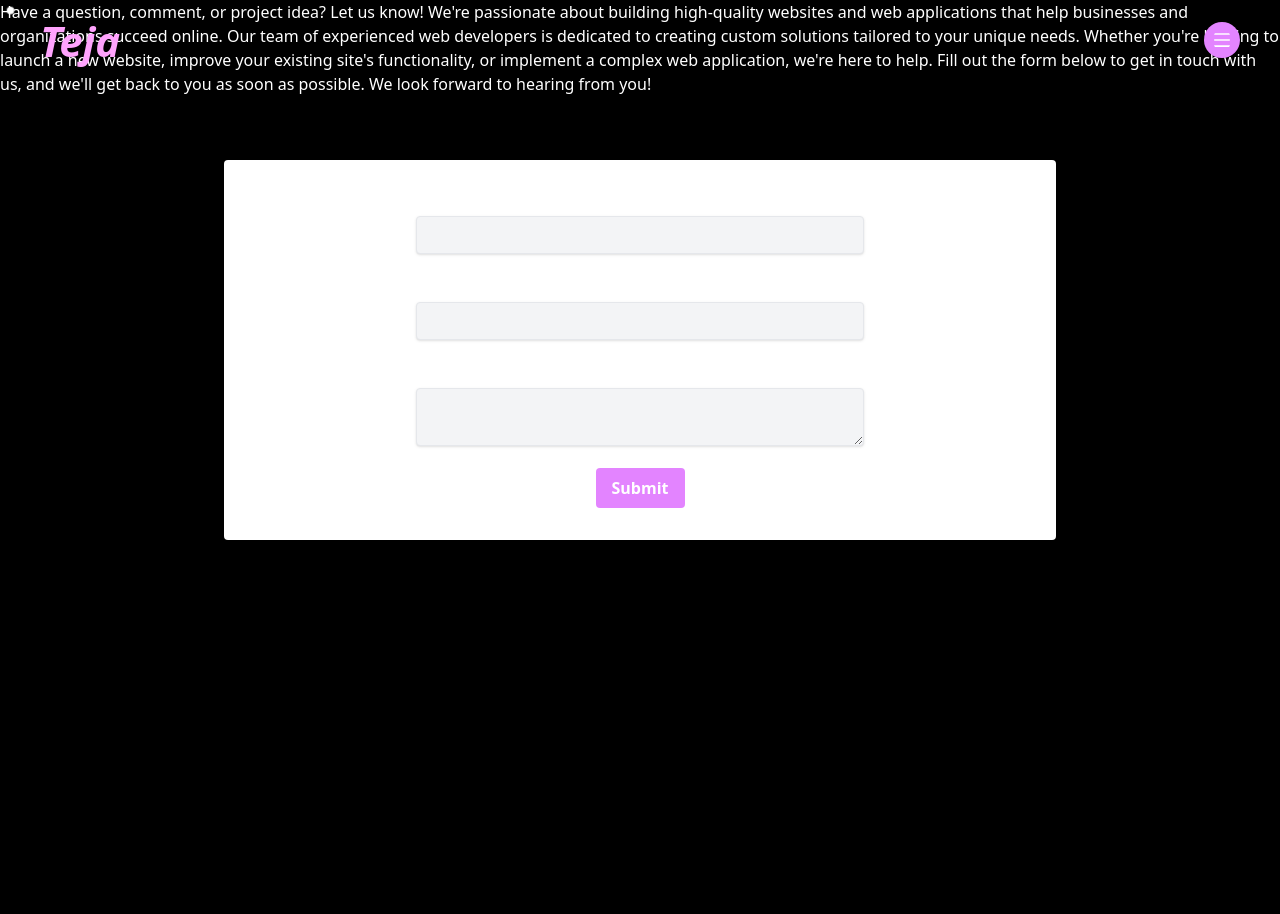
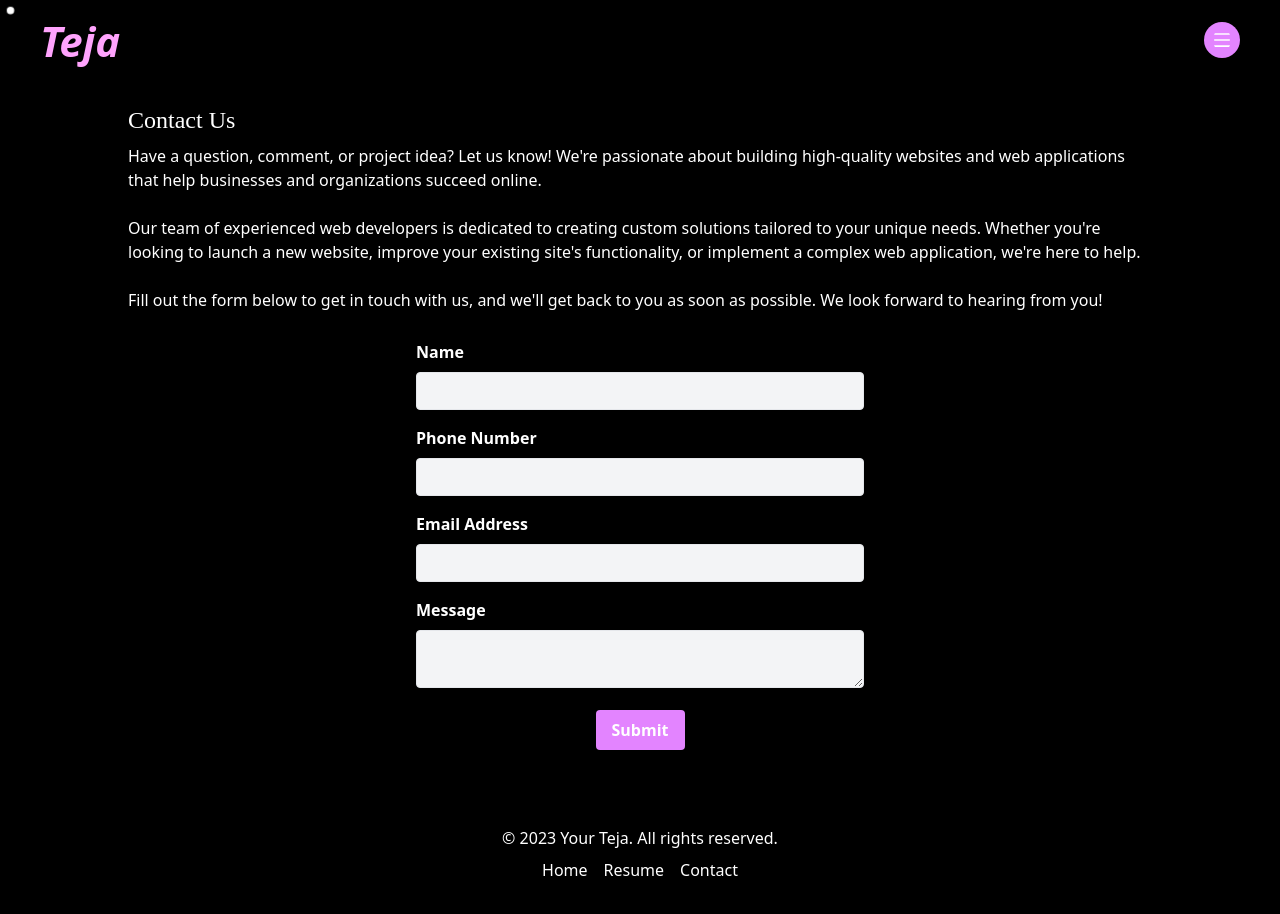
Before and after one commit to Teja-saie/2023-portfolio, a React (Vite) app: page /contact in a window 1280 px wide. Before the commit the page ends 800 px from the top, so only its background shows below. Built offline with nearby package versions, Linux system fonts and the light colour scheme.

Commit message:
Fixed many things

```diff
--- a/src/App.tsx
+++ b/src/App.tsx
@@ -8,6 +8,7 @@ import { AnimatePresence,motion  } from "framer-motion"
 import Loader from './assets/Components/Loader'
 import { useEffect,useState } from 'react'
 import Hamberger from './assets/Components/Hamberger'
+import Footer from './assets/Components/Footer'
 
 function App() {
   const [showLoader, setshowLoader] = useState<Boolean>(true)
@@ -27,6 +28,7 @@ function App() {
         <Route path='/resume' element={<Resume/>}/>
         <Route path='/contact' element={<Contact/>}/>
       </Routes>
+      <Footer/>
       </motion.div>
       </>
       }
--- a/src/assets/Components/AboutSection.tsx
+++ b/src/assets/Components/AboutSection.tsx
@@ -52,7 +52,7 @@ function AboutSection(){
           </p>
         </div>
         <div className="lg:w-1/2 right-0 justify-center items-center flex">
-          <img className="bg-auto h-4/5 " src={image} />
+          <img className="bg-auto h-4/5" src={image} />
         </div>
       </div>
   )
--- a/src/assets/Components/Banner.tsx
+++ b/src/assets/Components/Banner.tsx
@@ -1,5 +1,6 @@
 import { Link } from 'react-router-dom';
 import Typewriter from './TypeWrites';
+import {AiOutlineMail} from "react-icons/ai"
 
 const Banner = () => {
 
@@ -8,7 +9,7 @@ const Banner = () => {
       <div className='banner rounded-2xl h-[80vh] w-[80vw] flex justify-center flex-col items-center'>
         <h1 className='text-4xl text-white'>Hi, I'm <span className='font-extrabold'>Teja</span></h1>
         <p className='my-2 text-2xl font-semibold'>I am a <Typewriter texts={['Full Stack Developer','React JS Developer', 'Frontend Developer', 'Mern Stack Developer']} /></p>
-        <Link to="/contact" className='text-center border-2 border-third p-2 rounder-lg w-[150px] m-3 hover:bg-third hover:text-black font-semibold transition ease-in-out rounded-lg'>Contact Me</Link>
+        <Link to="/contact" className='flex items-center text-center border-2 border-third p-2 rounder-lg w-[150px] m-3 hover:bg-third hover:text-black font-semibold transition ease-in-out rounded-lg justify-center'>Contact Me <AiOutlineMail className='inline ml-[4px]'/></Link>
       </div>
     </div>
   )
--- a/src/assets/Components/Hamberger.tsx
+++ b/src/assets/Components/Hamberger.tsx
@@ -1,7 +1,7 @@
 import React from "react";
 import { Link, NavLink } from "react-router-dom";
 import { motion, AnimatePresence } from 'framer-motion';
-import { FaLinkedinIn,FaGithub, FaInstagram } from 'react-icons/fa';
+import { FaLinkedinIn,FaGithub, FaInstagram ,FaPhone} from 'react-icons/fa';
 
 
 
@@ -48,9 +48,10 @@ const Hamberger = ({ isOpen, setIsOpen }: props) => {
             Contact
           </NavLink>
           <div className="flex font-medium text-lg justify-around gap-2">
-            <Link to="#" className="hover:bg-third p-2 rounded-full" target="_blank"><FaLinkedinIn/></Link>
-            <Link to="#" className="hover:bg-third p-2 rounded-full" target="_blank"><FaGithub/></Link>
-            <Link to="#" className="hover:bg-third p-2 rounded-full" target="_blank"><FaInstagram/></Link>
+            <Link to="https://www.linkedin.com/in/teja-venkat-sai-657746204/" className="hover:bg-third p-2 rounded-full" target="_blank"><FaLinkedinIn/></Link>
+            <Link to="https://github.com/Teja-saie" className="hover:bg-third p-2 rounded-full" target="_blank"><FaGithub/></Link>
+            <Link to="https://www.instagram.com/teja__sai___/" className="hover:bg-third p-2 rounded-full" target="_blank"><FaInstagram/></Link>
+            <Link to="tel:+91-9581111727" className="hover:bg-third p-2 rounded-full  text-white" target="_blank"><FaPhone/></Link>
           </div>
         </div>
     </motion.div>}
--- a/src/assets/Components/Socialmedia.tsx
+++ b/src/assets/Components/Socialmedia.tsx
@@ -8,9 +8,9 @@ const Socialmedia = () => {
         <h2 className='text-white text-xl'>Contact Me</h2>
         <p className='text-white'>You can reach out to me on any of the social media or please send me mail</p>
         <div className="flex font-medium text-lg justify-center gap-2 py-5 text-center">
-            <Link to="#" className="hover:bg-third p-2 rounded-full text-white" target="_blank"><FaLinkedinIn/></Link>
-            <Link to="#" className="hover:bg-third p-2 rounded-full text-white" target="_blank"><FaGithub/></Link>
-            <Link to="#" className="hover:bg-third p-2 rounded-full text-white" target="_blank"><FaInstagram/></Link>
+            <Link to="https://www.linkedin.com/in/teja-venkat-sai-657746204/" className="hover:bg-third p-2 rounded-full text-white" target="_blank"><FaLinkedinIn/></Link>
+            <Link to="https://github.com/Teja-saie" className="hover:bg-third p-2 rounded-full text-white" target="_blank"><FaGithub/></Link>
+            <Link to="https://www.instagram.com/teja__sai___/" className="hover:bg-third p-2 rounded-full text-white" target="_blank"><FaInstagram/></Link>
             <Link to="tel:+91-9581111727" className="hover:bg-third p-2 rounded-full  text-white" target="_blank"><FaPhone/></Link>
           </div>
     </div>
--- a/src/assets/Pages/Contact.tsx
+++ b/src/assets/Pages/Contact.tsx
@@ -13,15 +13,19 @@ export default function ContactForm() {
   }
 
   return (
-    <>
-    <p className='text-white'>Have a question, comment, or project idea? Let us know! We're passionate about building high-quality websites and web applications that help businesses and organizations succeed online.
-
+    <div className="pt-[12vh] flex justify-center flex-col items-center ">
+      <div className='w-4/5'>
+        <h1 className='text-white text-2xl py-2'>Contact Us</h1>
+    <p className='text-white '>Have a question, comment, or project idea? Let us know! We're passionate about building high-quality websites and web applications that help businesses and organizations succeed online.
+<br/>
+<br/>
 Our team of experienced web developers is dedicated to creating custom solutions tailored to your unique needs. Whether you're looking to launch a new website, improve your existing site's functionality, or implement a complex web application, we're here to help.
-
+<br/>
+<br/>
 Fill out the form below to get in touch with us, and we'll get back to you as soon as possible. We look forward to hearing from you!</p>
-    <div className='py-16'>
+    <div className='py-1'>
       <div className='max-w-4xl mx-auto px-4 sm:px-6 lg:px-8'>
-        <div className='bg-white shadow-md rounded px-8 pt-6 pb-8 mb-4'>
+        <div className='shadow-md rounded px-8 pt-6 pb-8 mb-4'>
           <form onSubmit={handleSubmit} className='mx-auto max-w-md'>
             <div className='mb-4'>
               <label htmlFor="name" className='block text-gray-700 font-bold mb-2'>
@@ -35,7 +39,20 @@ Fill out the form below to get in touch with us, and we'll get back to you as so
                 className='shadow appearance-none border rounded w-full py-2 px-3 text-gray-700 leading-tight focus:outline-none focus:shadow-outline bg-gray-100'
               />
             </div>
-
+            <div className='mb-4'>
+              <label htmlFor="phone" className='block text-gray-700 font-bold mb-2'>
+                Phone Number
+              </label>
+              <input
+                id="phone"
+                type="tel"
+                maxLength={10}
+                name="phone"
+                pattern="[0-9]{2}-[0-9]{3}"
+                required
+                className='shadow appearance-none border rounded w-full py-2 px-3 text-gray-700 leading-tight focus:outline-none focus:shadow-outline bg-gray-100'
+              />
+            </div>
             <div className='mb-4'>
               <label htmlFor="email" className='block text-gray-700 font-bold mb-2'>
                 Email Address
@@ -86,6 +103,7 @@ Fill out the form below to get in touch with us, and we'll get back to you as so
         </div>
       </div>
       </div>
-      </>
+      </div>
+      </div>
   )
 }
--- a/src/assets/Pages/Home.tsx
+++ b/src/assets/Pages/Home.tsx
@@ -4,7 +4,6 @@ import AboutSection from "../Components/AboutSection";
 import { motion } from "framer-motion";
 import Cards from "../Components/Card";
 import ContactForm from "../Components/Forms";
-import Footer from "../Components/Footer";
 import Faq from "../Components/Faq";
 import FlexHoc from "../HOC/Flex";
 import Projects from "../Components/Projects";
@@ -50,7 +49,6 @@ const Home = () => {
       <Cards />
       <FlexHoc Prop1={Projects} Prop2={Faq}></FlexHoc>
       <FlexHoc Prop1={Socialmedia} Prop2={ContactForm} ></FlexHoc>
-      <Footer/>
     </motion.div>
   );
 };
--- a/src/assets/Pages/Resume.tsx
+++ b/src/assets/Pages/Resume.tsx
@@ -1,16 +1,18 @@
 import React from 'react';
 // import resumePDF from './resume.pdf';
 import { motion } from 'framer-motion';
+import {MdConstruction} from "react-icons/md"
 
 function DownloadResume() {
   return (
     <motion.div  initial={{ opacity: 0}}
     animate={{ opacity: 1}}
     exit={{ opacity: 0}}
-    transition={{ duration: 2 }} className="flex flex-col justify-center items-center">
-      <h1>Download My Resume</h1>
+    transition={{ duration: 2 }} className="pt-[10vw] h-screen flex flex-col justify-center items-center">
+      {/* <h1>Download My Resume</h1>
       <p>Click the button below to download my resume in PDF format.</p>
-      <a href={"#"} target="_blank" download><button>Download Resume</button></a>
+      <a href={"#"} target="_blank" download><button>Download Resume</button></a> */}
+      <h1 className='text-4xl text-white'>This Page is under construction <MdConstruction className='inline animate-bounce'/></h1>
     </motion.div>
   );
 }
```
Also changed, not shown: src/App.css (line endings or trailing spaces).
